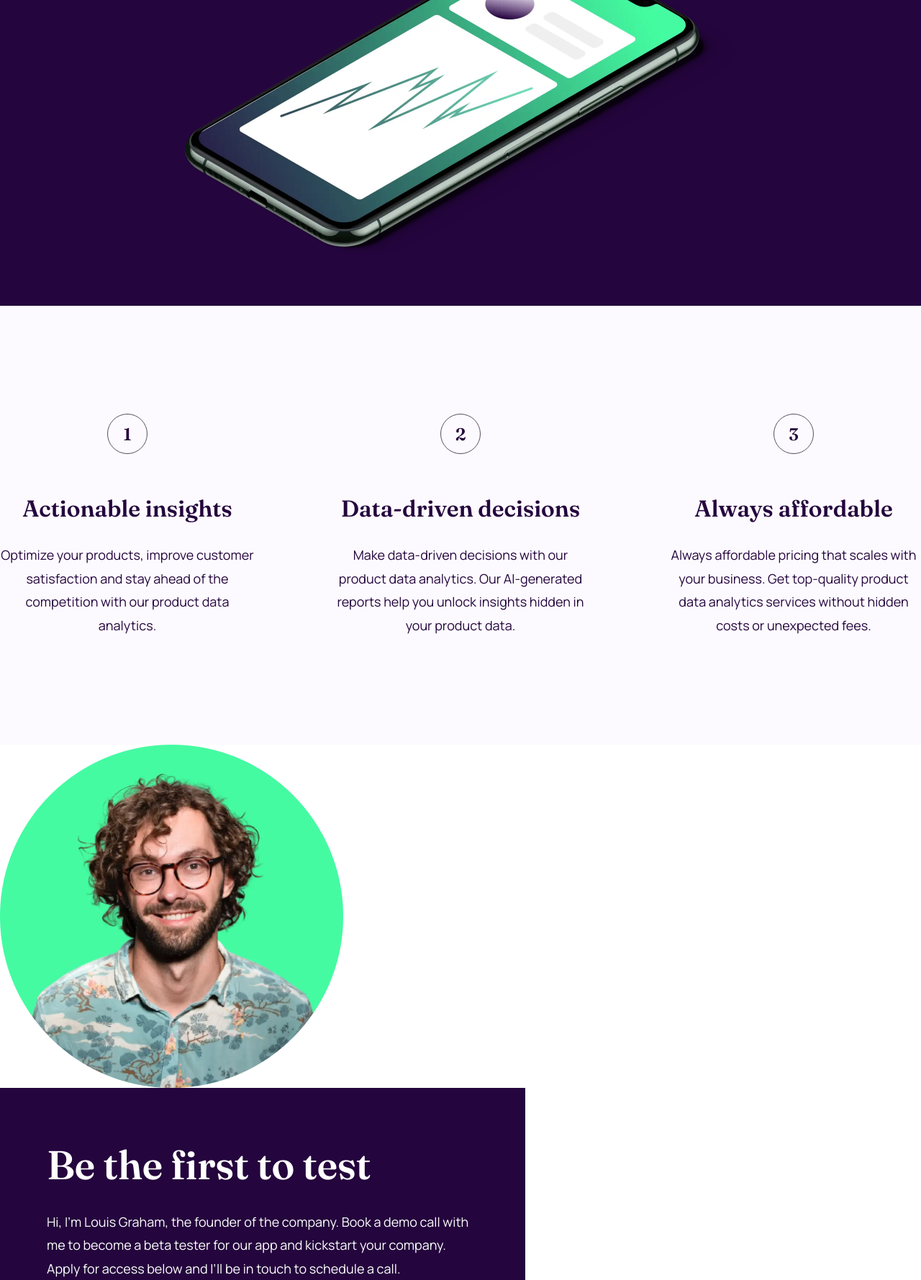
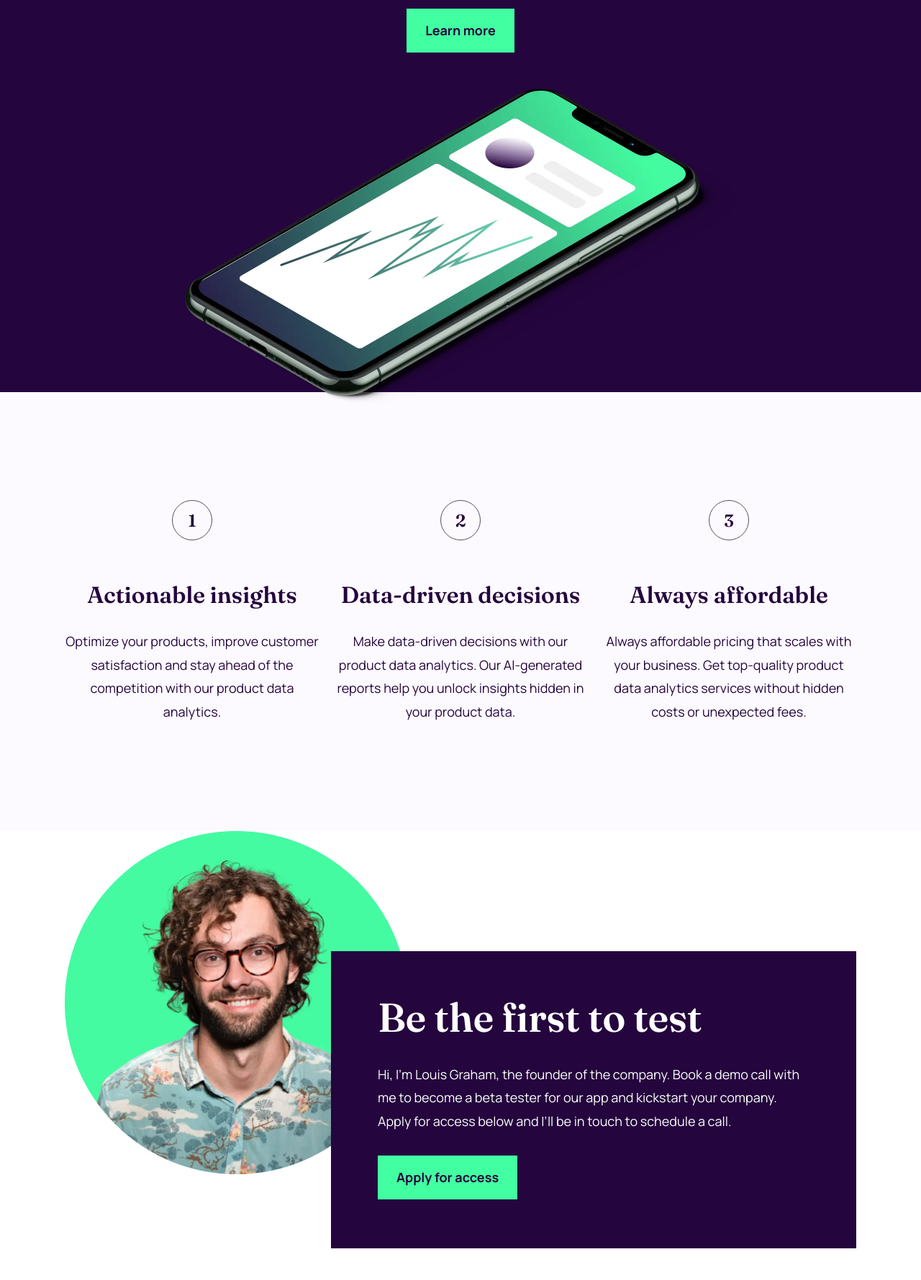
Before and after one commit to soumilroy/workit-landing-page, a website: page index.html in a window 1280 px wide. Shown: the part 340-2119 px from the top of the page at 72% size. Drawn offline with Linux system fonts and the light colour scheme.

Commit message:
more updates

```diff
--- a/index.html
+++ b/index.html
@@ -63,7 +63,7 @@
     </section>
 
     <section>
-      <div class="about container">
+      <div class="about max-w-lg">
         <img src="./src/assets/images/image-founder.webp" alt="Founder" />
 
         <div class="box">
--- a/src/style.css
+++ b/src/style.css
@@ -174,10 +174,13 @@ h3 {
 }
 
 .box {
+  position: absolute;
+  bottom: 0;
+  right: 0;
   background: var(--color-dark-purple);
-  padding: 7.5rem 6.5rem;
+  padding: 6rem 6.5rem;
   width: 730px;
-  height: 431px;
+  height: 413px;
   color: var(--color-white);
 }
 
@@ -226,6 +229,7 @@ header {
   background-color: var(--color-dark-purple);
   display: flex;
   justify-content: space-between;
+  padding: 6rem 0;
 }
 
 .py-4 {
@@ -238,31 +242,19 @@ header {
   height: 730px;
 }
 
-.intro {
-  max-width: 1100px;
-  height: 730px;
-  padding-top: 150px;
+.intro-section button {
+  margin-top: 37px;
 }
-
 .intro-section h1 {
   color: var(--color-white);
   max-width: 635px;
   margin: 0 auto;
 }
 
-.intro img {
-  width: 767px;
-}
-
 .hero-image {
-  width: 767px;
-  margin: 0 auto;
-}
-
-.container {
-  max-width: 128rem;
   width: 100%;
-  margin: 0 auto;
+  max-width: 767px;
+  margin: 50px auto 0 auto;
 }
 
 .text-center {
@@ -285,6 +277,7 @@ header {
 .item {
   max-width: 354px;
 }
+
 .item-number {
   display: inline-block;
   width: 56px;
@@ -301,6 +294,11 @@ header {
 
 .item p {
   margin-top: 28px;
+}
+
+.about {
+  position: relative;
+  height: 580px;
 }
 
 .about img {
```
